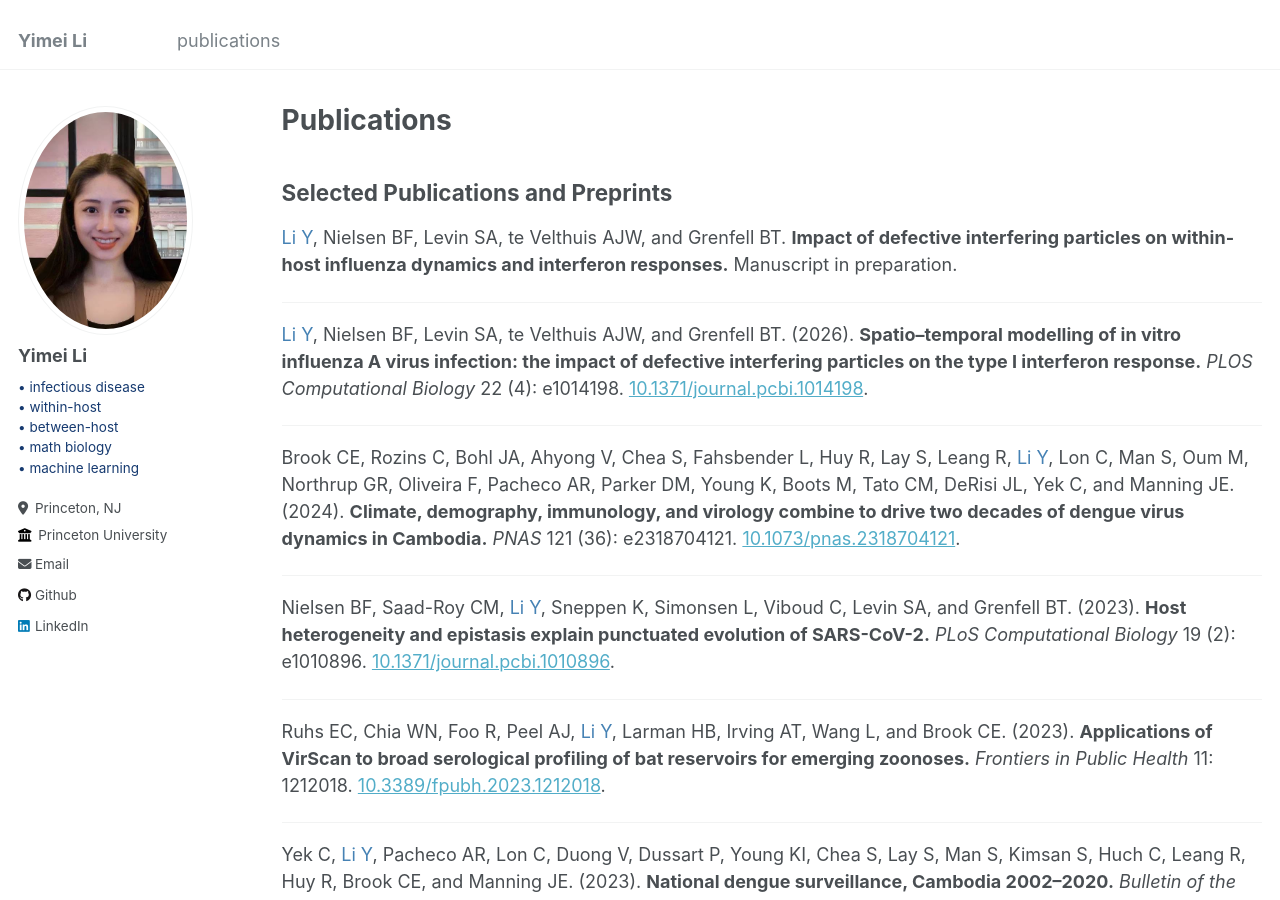
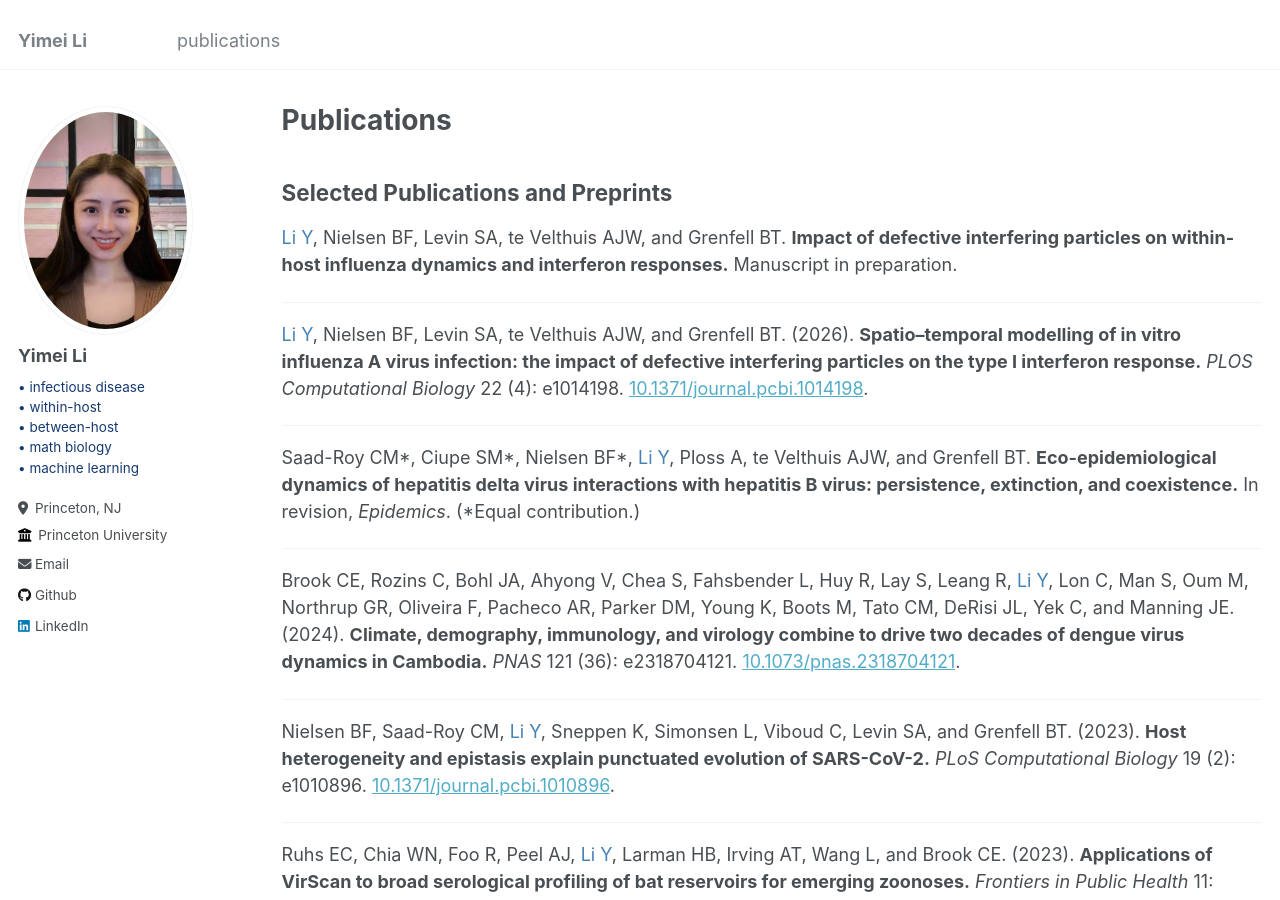
Before and after one commit to yimei-li/yimei-li.github.io, a Jekyll site: the page built from _pages/publications.md, in a window 1280 px wide and 900 px high. Built offline with Jekyll 4.4.1, drawn with Linux system fonts in a browser that asks for light colours.

Commit message:
Add HDV-HBV paper (in revision, Epidemics) to publications
Co-Authored-By: Claude Opus 5.5 <noreply@anthropic.com>

```diff
--- a/_pages/publications.md
+++ b/_pages/publications.md
@@ -12,6 +12,10 @@ author_profile: true
 ---
 
 <span style="color:steelblue">Li Y</span>, Nielsen BF, Levin SA, te Velthuis AJW, and Grenfell BT. (2026). **Spatio–temporal modelling of in vitro influenza A virus infection: the impact of defective interfering particles on the type I interferon response.** *PLOS Computational Biology* 22 (4): e1014198. [10.1371/journal.pcbi.1014198](https://doi.org/10.1371/journal.pcbi.1014198).
+
+---
+
+Saad-Roy CM\*, Ciupe SM\*, Nielsen BF\*, <span style="color:steelblue">Li Y</span>, Ploss A, te Velthuis AJW, and Grenfell BT. **Eco-epidemiological dynamics of hepatitis delta virus interactions with hepatitis B virus: persistence, extinction, and coexistence.** In revision, *Epidemics*. (\*Equal contribution.)
 
 ---
 
```
